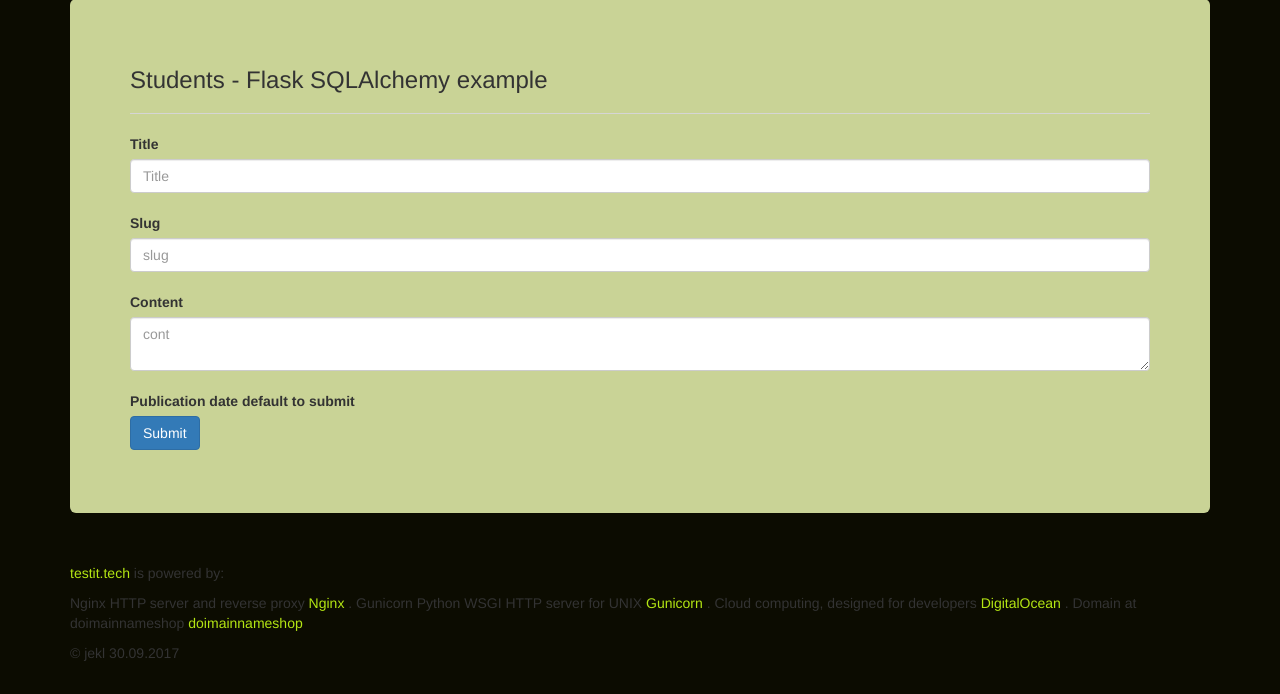
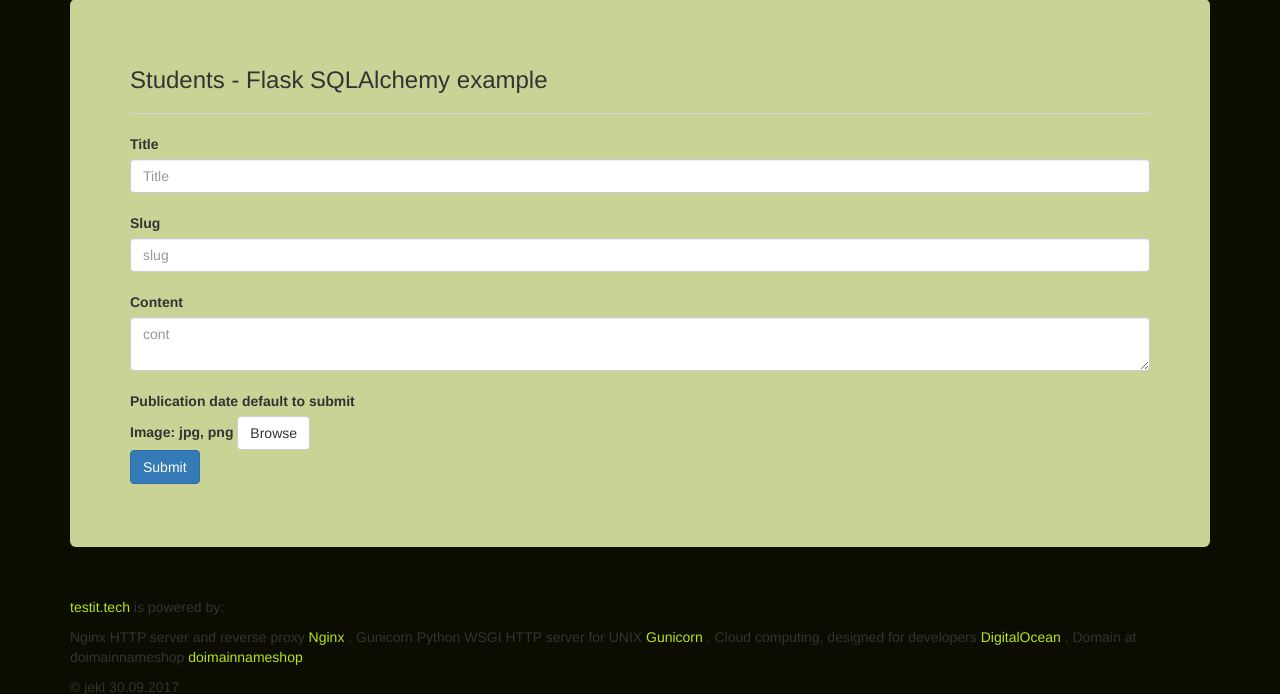
Before and after one commit to spawnmarvel/flask_blog, a Flask app: page /new in a window 1280 px wide. Shown: the part 103-797 px from the top of the page. Run offline with Flask 2, Linux system fonts and the light colour scheme; some libraries are stand-ins or nearby versions.

Commit message:
made utility helper to check file and list files

```diff
--- a/app/app.py
+++ b/app/app.py
@@ -16,11 +16,15 @@ from playhouse.sqlite_ext import *
 from flask_sqlalchemy import SQLAlchemy # extension for sqlalchemy
 import datetime
 from sqlalchemy import Column # pure sqlalchemy
+from werkzeug import secure_filename
+import utility.utility_helper as uHelper
 
 app = Flask(__name__)
 app.config["SQLALCHEMY_DATABASE_URI"] = "sqlite:///blog.sqlite3"
 app.config["SECRET_KEY"] = "random string"
 app.config["ADMIN_PASSWORD"] = "justForTest"
+UPLOAD_FOLDER = './uploads'
+app.config['UPLOAD_FOLDER'] = UPLOAD_FOLDER
 db = SQLAlchemy(app)
 
 class Entry(db.Model):
@@ -32,6 +36,7 @@ class Entry(db.Model):
 
 @app.route("/entry")
 def entry():
+      uHelper.list_images()
       page = request.args.get("page", 1, type=int)
       entry = Entry.query.paginate(per_page=2, page=page, error_out=True)
       next_url = url_for("entry", page=entry.next_num)
@@ -51,14 +56,17 @@ def show_all():
 @app.route("/new", methods = ["GET", "POST"])
 def new():
    if request.method == "POST":
-      if not request.form["title"] or not request.form["slug"] or not request.form["cont"]:
+      if not request.form["title"] or not request.form["slug"] or not request.form["cont"]: #or not uHelper.check_file(request.files["file"] == True):
          flash("Please enter all the fields", "error")
       else:
          entry = Entry(title=request.form["title"], slug=request.form["slug"],
             content=request.form["cont"], pub_time=datetime.datetime.now())
-
          db.session.add(entry)
          db.session.commit()
+         fil = request.files["file"]
+         filename = secure_filename(fil.filename)
+         filename = format(entry.id) + ".jpg"
+         fil.save(os.path.join(app.config['UPLOAD_FOLDER'], filename))
          flash("Record was successfully added")
          return redirect(url_for("show_all"))
    return render_template("new.html")
@@ -78,9 +86,6 @@ def delete():
                flash("Record was successfully deleted: " + format(entry), "succsess")
          except Exception:
                flash("Record does not exist: " + format(del_id) + " " + format(entry))
-
-
-
       return redirect(url_for("show_all"))
 
 @app.errorhandler(404)
--- a/app/templates/new.html
+++ b/app/templates/new.html
@@ -8,7 +8,7 @@
     </div>
     {%- endfor %}
 
-    <form action="{{ request.path }}" method="post">
+    <form action="{{ request.path }}" method="post" enctype="multipart/form-data">
         <div class="form-group">
             <label for="title">Title</label>
             <br>
@@ -24,6 +24,12 @@
             <br>
             <label for="pub">Publication date default to submit</label>
             <br>
+            <label for="image">Image: jpg, png</label>
+            <label class="btn btn-default btn-file">
+                Browse
+                <input type="file" name="file" style="display: none;">
+            </label>
+            <br>
             <input type="submit" value="Submit" class="btn btn-primary" />
         </div>
     </form>
--- /dev/null
+++ b/app/utility/utility_helper.py
@@ -0,0 +1,13 @@
+import os
+UPLOAD_FOLDER = './uploads'
+
+def check_file(fil):
+    file_format = fil.filename
+    valid = False
+    if file_format.endswith("png") or file_format.endswith("jpg"):
+        valid = True
+    return valid
+
+def list_images():
+    for fi in os.listdir(UPLOAD_FOLDER):
+        print(format(fi))
```
Also changed, not shown: app/uploads/21.jpg (added), app/uploads/22.jpg (added), app/uploads/file.conf.jpg (added).
